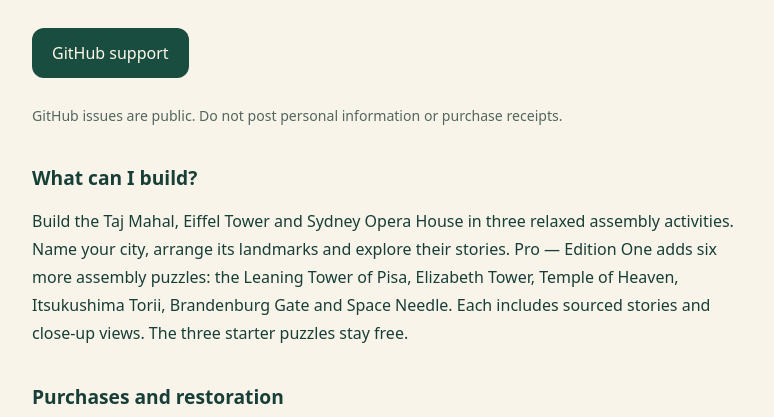
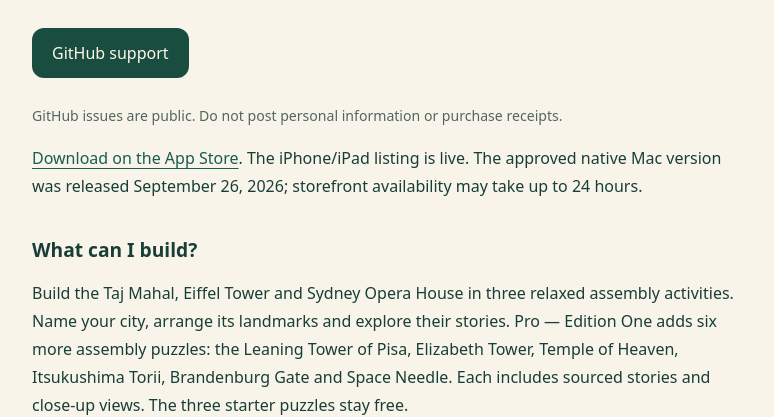
Before and after one commit to pstarwars2026/impossible-city, a plain HTML site: page support/index.html in a window 1280 px wide. Shown: the part 394-811 px from the top of the page, without its empty margins (252-1026 px from the left). Drawn offline with Linux system fonts and the light colour scheme.

Commit message:
Publish approved release status and App Store download link

```diff
--- a/support/index.html
+++ b/support/index.html
@@ -5,6 +5,7 @@
 <p class="intro">Assemble a wonder. Discover its story. Make it part of a city of your own.</p>
 <a class="contact" href="https://github.com/pstarwars2026/impossible-city/issues/new/choose">GitHub support</a>
 <p class="note">GitHub issues are public. Do not post personal information or purchase receipts.</p>
+<p><a href="https://apps.apple.com/us/app/impossible-city-build-wonders/id6814018824">Download on the App Store</a>. The iPhone/iPad listing is live. The approved native Mac version was released September 26, 2026; storefront availability may take up to 24 hours.</p>
 <h2>What can I build?</h2>
 <p>Build the Taj Mahal, Eiffel Tower and Sydney Opera House in three relaxed assembly activities. Name your city, arrange its landmarks and explore their stories. Pro — Edition One adds six more assembly puzzles: the Leaning Tower of Pisa, Elizabeth Tower, Temple of Heaven, Itsukushima Torii, Brandenburg Gate and Space Needle. Each includes sourced stories and close-up views. The three starter puzzles stay free.</p>
 <h2>Purchases and restoration</h2><p>Pro is a one-time in-app purchase, not a subscription. Check the app for the price in your region. Use Restore Purchases in the Pro screen with the same Apple Account to recover access on supported Apple devices. Future editions are separate; Edition One includes the six landmarks listed above. Web and Android purchase sharing is not available.</p><h2>Where is my progress saved?</h2>
```
Also changed, not shown: 2 other files.
